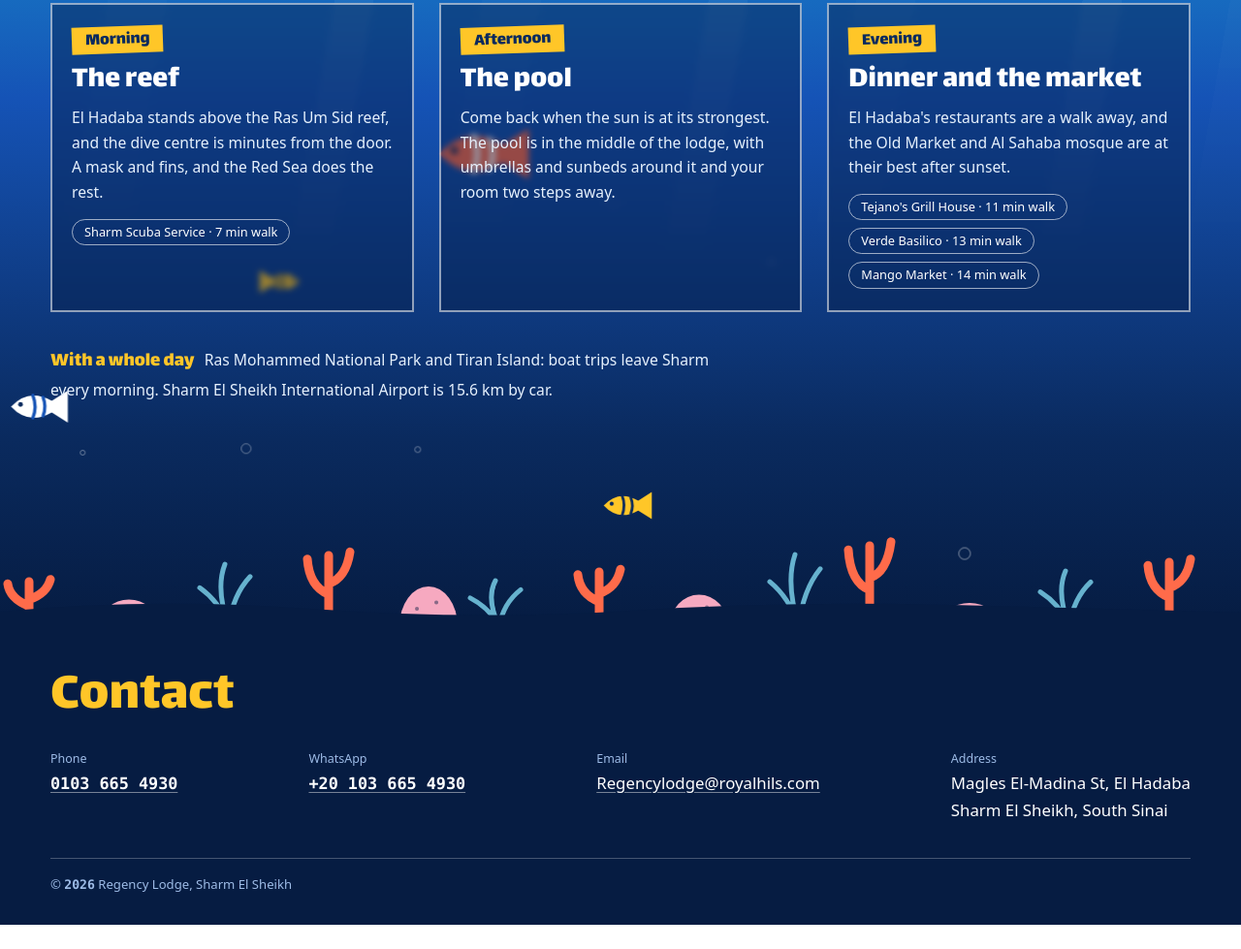
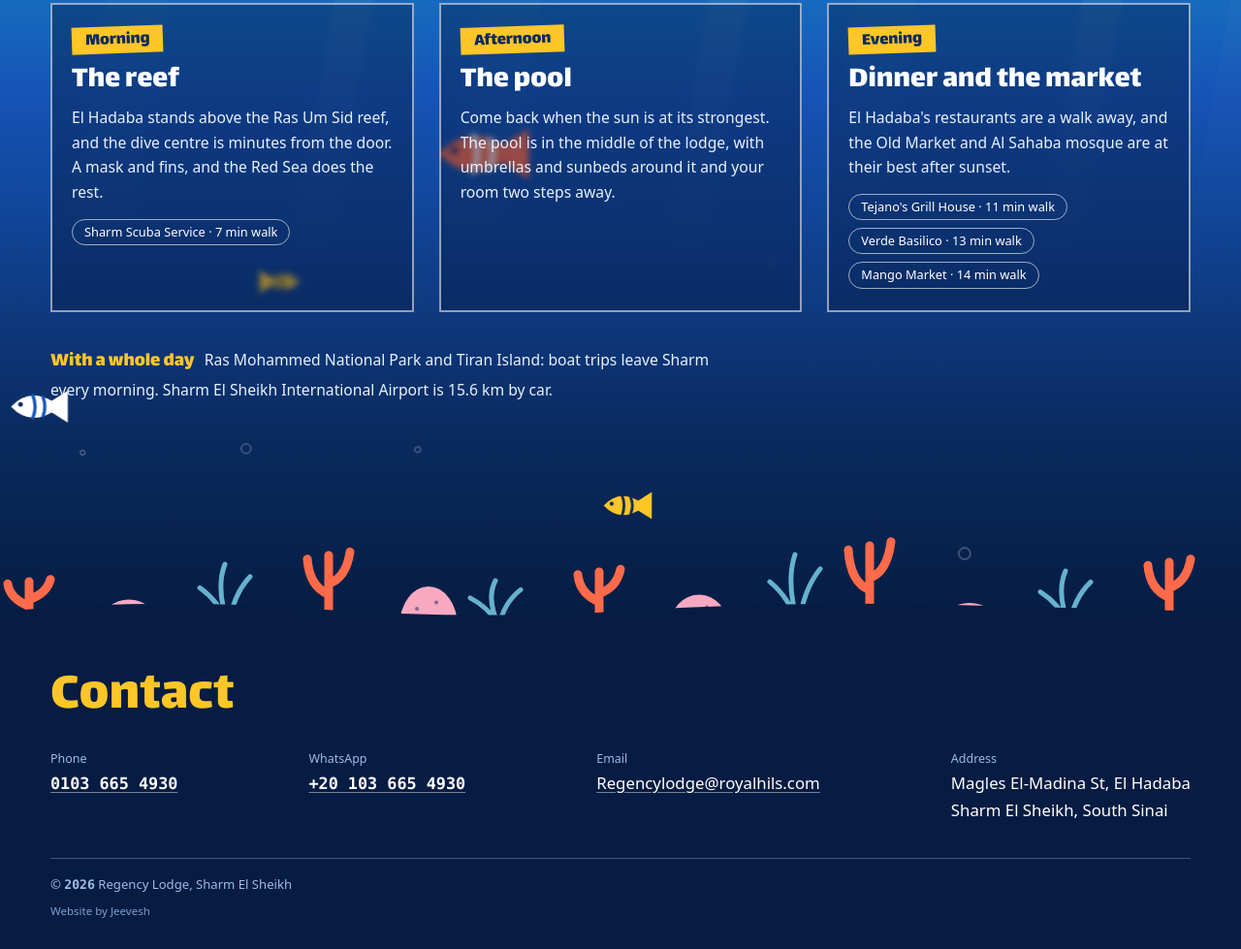
Before and after one commit to jeeveshverma/regency-lodge-sharm, an Astro site: page /en in a window 1280 px wide. Shown: the part 4252-5231 px from the top of the page at 97% size. Before the commit the page ends 5206 px from the top, so only its background shows below. Built offline with nearby package versions, Linux system fonts and the light colour scheme; Astro itself is replaced by a stand-in of ours.

Commit message:
Footer: small 'Website by Jeevesh' credit

```diff
--- a/src/components/Layout.astro
+++ b/src/components/Layout.astro
@@ -77,6 +77,7 @@ const hotel = {
         <div><dt>{t('contact.address')}</dt><dd>{SITE.street[lang]}<br />{SITE.city[lang]}</dd></div>
       </dl>
       <p class="foot-rights">© <span class="num">2026</span> {t('foot.rights')}</p>
+      <p class="foot-credit">{t('foot.credit')}</p>
     </div>
   </footer>
 </body>
--- a/src/i18n/ar.json
+++ b/src/i18n/ar.json
@@ -112,7 +112,8 @@
     "whatsapp": "واتساب"
   },
   "foot": {
-    "rights": "ريجينسي لودج، شرم الشيخ"
+    "rights": "ريجينسي لودج، شرم الشيخ",
+    "credit": "الموقع من تصميم Jeevesh"
   },
   "book": {
     "metaTitle": "إتمام الحجز | ريجينسي لودج",
--- a/src/i18n/en.json
+++ b/src/i18n/en.json
@@ -112,7 +112,8 @@
     "whatsapp": "WhatsApp"
   },
   "foot": {
-    "rights": "Regency Lodge, Sharm El Sheikh"
+    "rights": "Regency Lodge, Sharm El Sheikh",
+    "credit": "Website by Jeevesh"
   },
   "book": {
     "metaTitle": "Complete your booking | Regency Lodge",
--- a/src/styles/global.css
+++ b/src/styles/global.css
@@ -254,6 +254,7 @@ html[lang='ar'] .count { padding: 2px 18px 4px; }
 .foot dd { color: #fff; font-size: 1.05rem; overflow-wrap: anywhere; }
 .foot dd a { text-decoration-color: rgba(255, 255, 255, 0.45); }
 .foot-rights { margin-top: 36px; padding-top: 16px; border-top: 1px solid rgba(255, 255, 255, 0.25); font-size: 0.82rem; color: #9dbbe6; }
+.foot-credit { margin-top: 6px; font-size: 0.72rem; color: #7f9fd0; }
 @media (min-width: 700px) { .foot-list { grid-template-columns: repeat(2, 1fr); } }
 @media (min-width: 1000px) { .foot-list { grid-template-columns: repeat(4, auto); justify-content: space-between; } }
 
```
